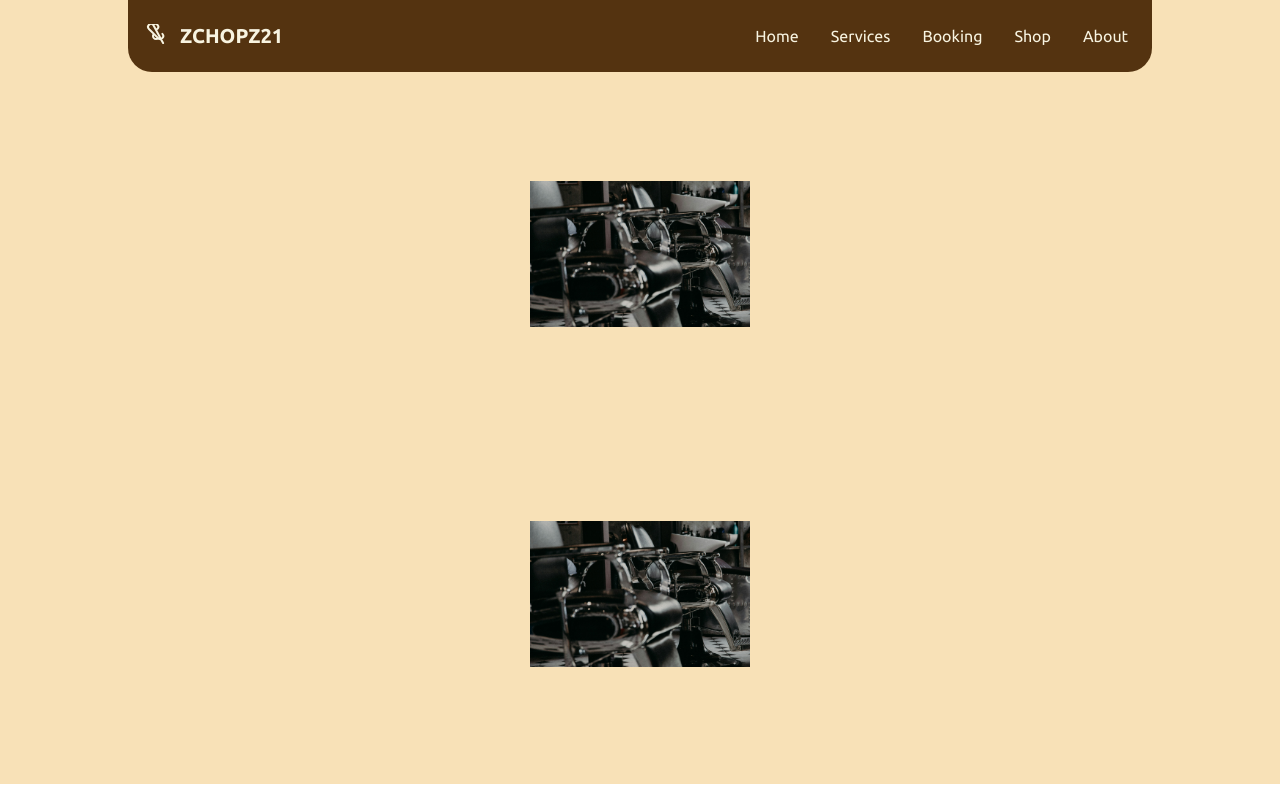
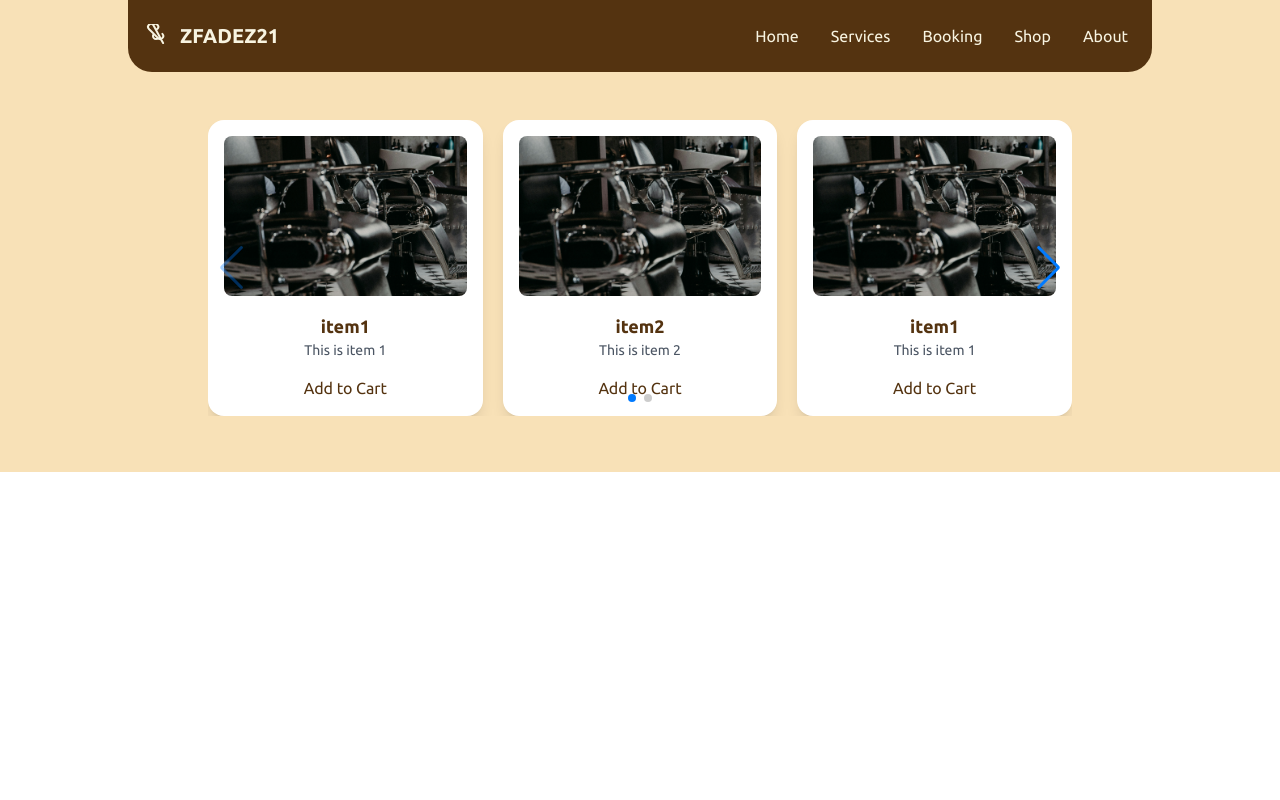
Before and after one commit to Gadisaka/zfadez21, a Next.js app: page /shop in a window 1280 px wide. Built offline with nearby package versions, Linux system fonts and the light colour scheme.

Commit message:
Update branding in About page and Navbar; implement Swiper for shop items display

```diff
--- a/app/about/page.tsx
+++ b/app/about/page.tsx
@@ -15,7 +15,7 @@ const About = () => {
         {/* left */}
         <div className="flex flex-col justify-center items-center">
           <h2 className="text-4xl text-center lg:text-4xl font-bold ">
-            Welcome to ZCHOPZ21
+            Welcome to ZFADEZ21
           </h2>
           <p className="text-3xl lg:text-4xl font-bold text-[#AF8F6F]">
             16+ Years Experience
--- a/app/components/Navbar.tsx
+++ b/app/components/Navbar.tsx
@@ -46,7 +46,7 @@ const Navbar = () => {
               d="M14.121 14.121a3 3 0 11-4.242-4.242m4.242 4.242a3 3 0 004.242-4.242m-4.242 4.242L4.929 4.929m0 0a3 3 0 014.242-4.242m0 0a3 3 0 014.242 4.242m-4.242-4.242L19.071 19.071"
             />
           </svg>{" "}
-          ZCHOPZ21
+          ZFADEZ21
         </Link>
 
         <ul className=" space-x-4 hidden lg:flex">
--- a/app/shop/page.tsx
+++ b/app/shop/page.tsx
@@ -1,7 +1,15 @@
-import Image from "next/image";
+"use client";
+
+import Image, { StaticImageData } from "next/image";
 import React from "react";
 import item1 from "@/public/images/klara-kulikova-0jOBJSU6tow-unsplash (1).jpg";
 import item2 from "@/public/images/klara-kulikova-0jOBJSU6tow-unsplash (1).jpg";
+import { useState } from "react";
+import { Swiper, SwiperSlide } from "swiper/react";
+import "swiper/css";
+import "swiper/css/navigation";
+import "swiper/css/pagination";
+import { Navigation, Pagination } from "swiper/modules";
 
 const items = [
   {
@@ -9,27 +17,80 @@ const items = [
     name: "item1",
     price: 100,
     image: item1,
+    description: "This is item 1",
   },
   {
     id: 2,
     name: "item2",
     price: 200,
     image: item2,
+    description: "This is item 2",
+  },
+  {
+    id: 3,
+    name: "item1",
+    price: 100,
+    image: item1,
+    description: "This is item 1",
+  },
+  {
+    id: 4,
+    name: "item2",
+    price: 200,
+    image: item2,
+    description: "This is item 2",
   },
 ];
 
 const Shop = () => {
+  const [cart, setCart] = useState<Product[]>([]);
+
+  interface Product {
+    id: number;
+    name: string;
+    price: number;
+    image: StaticImageData;
+    description?: string;
+  }
+
+  const addToCart = (product: Product): void => {
+    setCart([...cart, product]);
+    alert(`${product.name} added to cart!`);
+  };
+
   return (
     <div className="w-full min-h-fit flex flex-col bg-[#F8E1B7] text-[#543310] gap-10 lg:p-10 justify-center items-center ">
       Shop
-      {items.map((item) => (
-        <div
-          key={item.id}
-          className=" h-[300px] w-[300px] flex flex-col justify-center items-center bg-[#F8E1B7] text-[#543310] gap-10 lg:p-10 "
+      <div className="w-full max-w-4xl mx-auto p-4">
+        <Swiper
+          modules={[Navigation, Pagination]}
+          spaceBetween={20}
+          slidesPerView={1}
+          navigation
+          pagination={{ clickable: true }}
+          breakpoints={{
+            640: { slidesPerView: 2 },
+            1024: { slidesPerView: 3 },
+          }}
         >
-          <Image src={item.image} alt={item.name} />
-        </div>
-      ))}
+          {items.map((product) => (
+            <SwiperSlide key={product.id}>
+              <div className="p-4 bg-white shadow-lg rounded-2xl flex flex-col items-center text-center">
+                <Image
+                  src={product.image}
+                  alt={product.name}
+                  className="w-full h-40 object-cover rounded-lg mb-4"
+                />
+                <h3 className="text-lg font-semibold">{product.name}</h3>
+                <p className="text-gray-600 text-sm mb-4">
+                  {product.description}
+                </p>
+                <button onClick={() => addToCart(product)}>Add to Cart</button>
+              </div>
+            </SwiperSlide>
+          ))}
+        </Swiper>
+      </div>
     </div>
   );
 };
--- a/package.json
+++ b/package.json
@@ -13,7 +13,8 @@
     "framer-motion": "^12.4.2",
     "next": "15.1.6",
     "react": "^18.2.0",
-    "react-dom": "^18.2.0"
+    "react-dom": "^18.2.0",
+    "swiper": "^11.2.4"
   },
   "devDependencies": {
     "@eslint/eslintrc": "^3",
```
Also changed, not shown: 1 other file (tests, documents, lock files or other folders).
